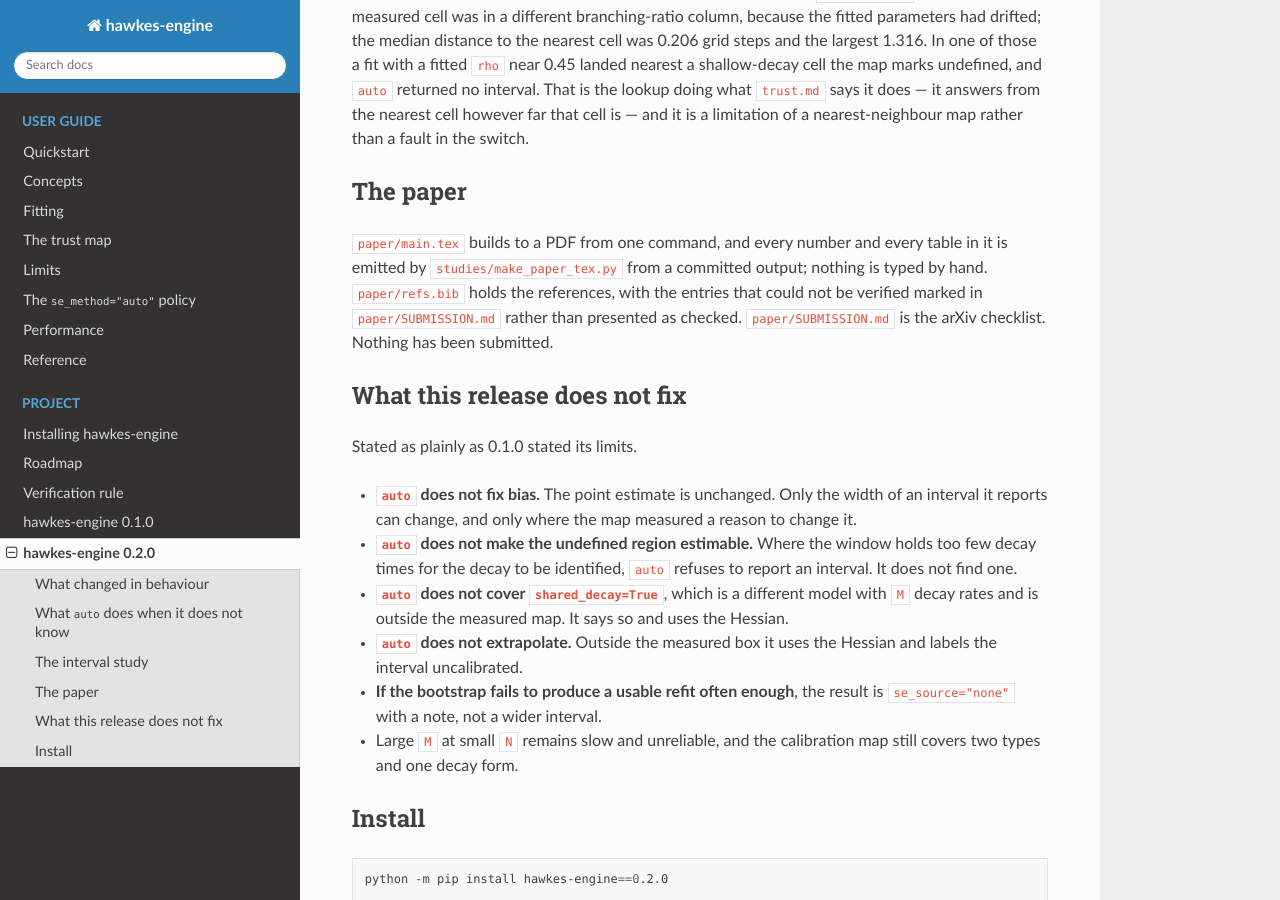
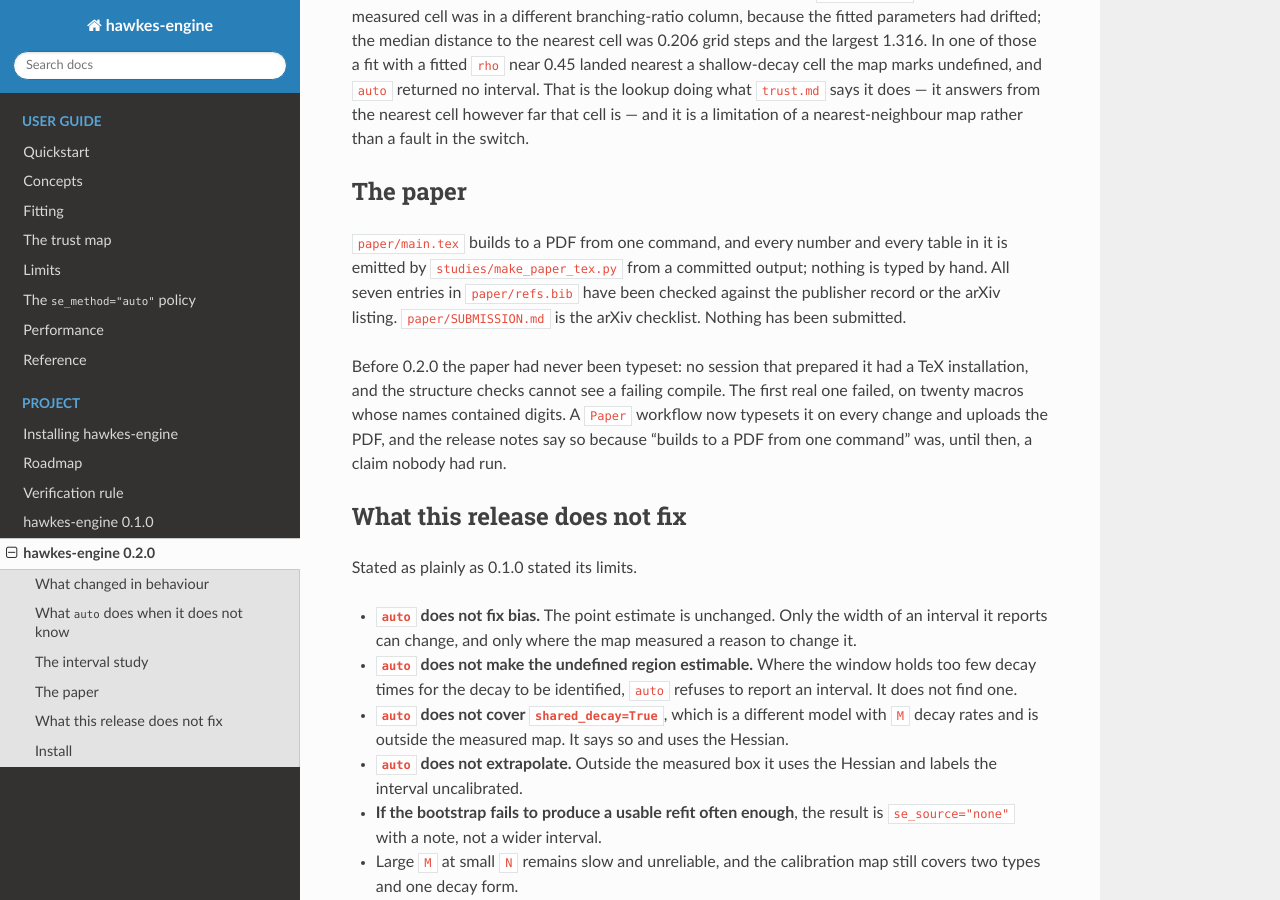
Before and after one commit to freddysccheung-067/hawkes-engine, a Sphinx documentation site: the page built from docs/release_notes_0.2.0.md, in a window 1280 px wide and 900 px high, scrolled down 2274 px. Built offline with Sphinx 7.4.7 and the Read the Docs theme 3.1.0, drawn with Linux system fonts in a browser that asks for light colours.

Commit message:
Say in the release notes that the paper's build had never been run
The notes said the paper builds to a PDF from one command and that every
reference was pinned. The first claim was untested, and the second was wrong:
one entry was marked unverified until it was checked this session.

```diff
--- a/docs/release_notes_0.2.0.md
+++ b/docs/release_notes_0.2.0.md
@@ -111,9 +111,15 @@ a limitation of a nearest-neighbour map rather than a fault in the switch.
 
 `paper/main.tex` builds to a PDF from one command, and every number and every table
 in it is emitted by `studies/make_paper_tex.py` from a committed output; nothing is
-typed by hand. `paper/refs.bib` holds the references, with the entries that could
-not be verified marked in `paper/SUBMISSION.md` rather than presented as checked.
-`paper/SUBMISSION.md` is the arXiv checklist. Nothing has been submitted.
+typed by hand. All seven entries in `paper/refs.bib` have been checked against the
+publisher record or the arXiv listing. `paper/SUBMISSION.md` is the arXiv checklist.
+Nothing has been submitted.
+
+Before 0.2.0 the paper had never been typeset: no session that prepared it had a
+TeX installation, and the structure checks cannot see a failing compile. The first
+real one failed, on twenty macros whose names contained digits. A `Paper` workflow
+now typesets it on every change and uploads the PDF, and the release notes say so
+because "builds to a PDF from one command" was, until then, a claim nobody had run.
 
 ## What this release does not fix
 
```
